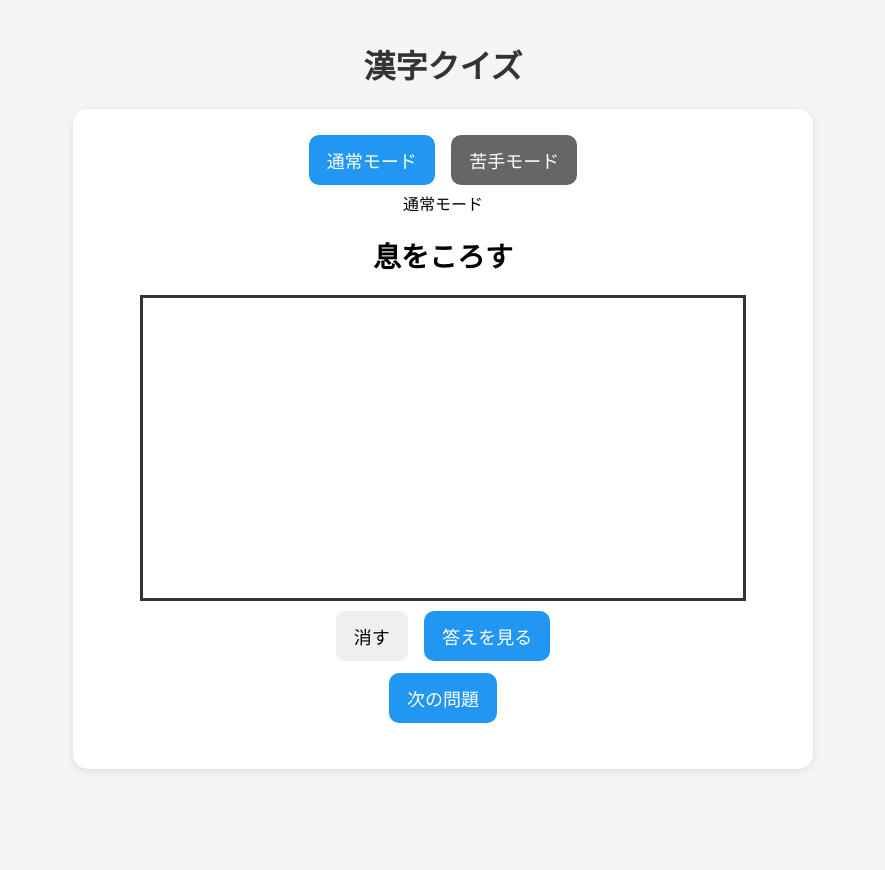
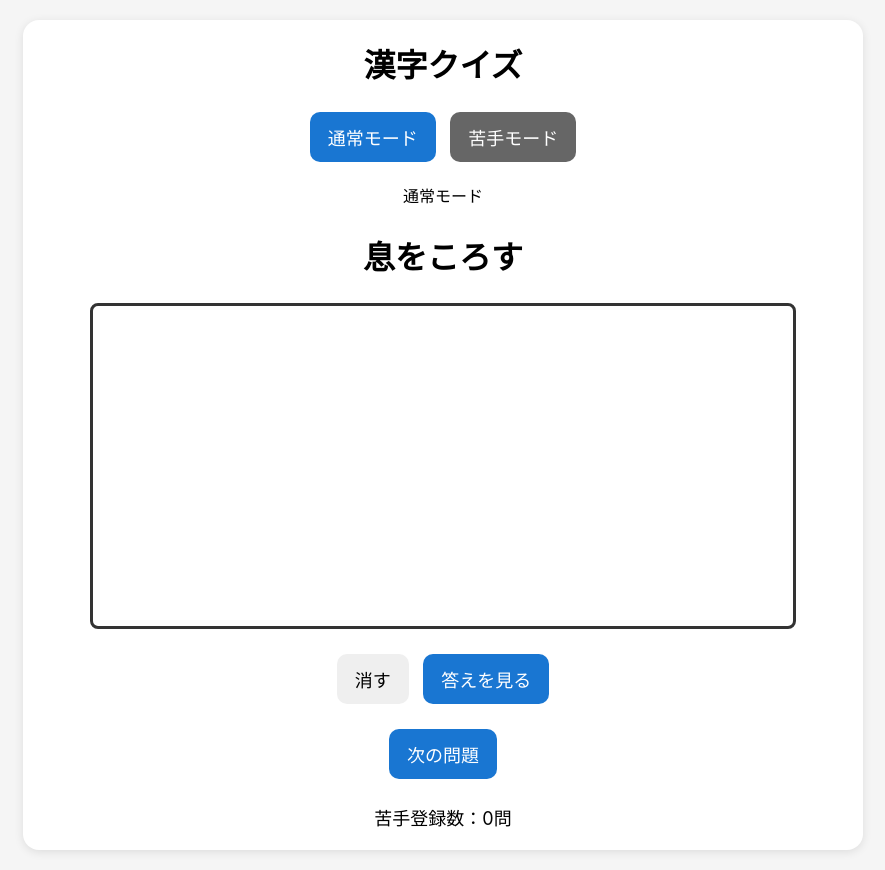
Before and after one commit to akihiro12211225-crypto/akihiro12211225-crypto, a plain HTML site: page index.html in a window 1280 px wide. Shown: the whole page, without its empty margins (197-1082 px from the left). Before the commit the page ends 800 px from the top, so only its background shows below. Drawn offline with Linux system fonts and the light colour scheme.

Commit message:
Add files via upload

```diff
--- a/index.html
+++ b/index.html
@@ -1,3 +1,4 @@
+
 <!DOCTYPE html>
 <html lang="ja">
 <head>
@@ -7,75 +8,78 @@
 
 <style>
 body{
-    font-family:-apple-system,sans-serif;
-    text-align:center;
+    font-family:-apple-system,BlinkMacSystemFont,sans-serif;
     background:#f5f5f5;
     margin:0;
     padding:20px;
+    text-align:center;
+}
+
+.card{
+    max-width:800px;
+    margin:auto;
+    background:white;
+    padding:20px;
+    border-radius:16px;
+    box-shadow:0 2px 10px rgba(0,0,0,.1);
 }
 
 h1{
-    color:#333;
-}
-
-.card{
-    background:white;
-    border-radius:15px;
-    padding:20px;
-    max-width:700px;
-    margin:auto;
-    box-shadow:0 2px 8px rgba(0,0,0,0.1);
+    margin-top:0;
 }
 
 #question{
-    font-size:28px;
+    font-size:32px;
     font-weight:bold;
-    margin:20px 0;
+    margin:25px 0;
 }
 
 #answer{
-    font-size:32px;
-    color:#1976d2;
-    margin:20px;
     display:none;
-}
-
-canvas{
-    border:3px solid #333;
-    background:white;
-    touch-action:none;
-    width:100%;
-    max-width:600px;
-    height:300px;
+    font-size:36px;
+    color:#1565c0;
+    margin:20px 0;
 }
 
 button{
     font-size:18px;
     padding:12px 18px;
-    margin:6px;
     border:none;
     border-radius:10px;
+    margin:5px;
     cursor:pointer;
 }
 
 .primary{
-    background:#2196f3;
+    background:#1976d2;
     color:white;
 }
 
 .good{
-    background:#4caf50;
+    background:#2e7d32;
     color:white;
 }
 
 .bad{
-    background:#f44336;
+    background:#c62828;
     color:white;
 }
 
-.secondary{
+.gray{
     background:#666;
     color:white;
+}
+
+#canvas{
+    width:100%;
+    max-width:700px;
+    height:320px;
+    border:3px solid #333;
+    background:#fff;
+    display:block;
+    margin:20px auto;
+    touch-action:none;
+    border-radius:8px;
 }
 
 #stats{
@@ -87,20 +91,20 @@ button{
 
 <body>
 
+<div class="card">
+
 <h1>漢字クイズ</h1>
-
-<div class="card">
 
 <div>
 <button class="primary" onclick="setMode('normal')">通常モード</button>
-<button class="secondary" onclick="setMode('weak')">苦手モード</button>
+<button class="gray" onclick="setMode('weak')">苦手モード</button>
 </div>
 
-<div id="modeLabel">通常モード</div>
+<p id="modeLabel">通常モード</p>
 
 <div id="question"></div>
 
-<canvas id="canvas" width="600" height="300"></canvas>
+<canvas id="canvas"></canvas>
 
 <div>
 <button onclick="clearCanvas()">消す</button>
@@ -114,7 +118,7 @@ button{
 <button class="bad" onclick="markWrong()">× 不正解</button>
 </div>
 
-<div>
+<div style="margin-top:15px;">
 <button class="primary" onclick="nextQuestion()">次の問題</button>
 </div>
 
@@ -147,69 +151,95 @@ answer:"同僚"
 }
 ];
 
+const STORAGE_KEY = "kanji_quiz_stats";
+
+let stats =
+JSON.parse(localStorage.getItem(STORAGE_KEY) || "{}");
+
 let current = null;
 let mode = "normal";
 
-const STORAGE_KEY = "kanji_stats";
-
-let stats = JSON.parse(localStorage.getItem(STORAGE_KEY) || "{}");
-
 function saveStats(){
-localStorage.setItem(STORAGE_KEY, JSON.stringify(stats));
+localStorage.setItem(
+STORAGE_KEY,
+JSON.stringify(stats)
+);
 }
 
-function setMode(m){
-mode = m;
-document.getElementById("modeLabel").innerText =
-m==="normal" ? "通常モード" : "苦手モード";
+function setMode(newMode){
+
+mode = newMode;
+
+document.getElementById("modeLabel").textContent =
+mode === "normal"
+? "通常モード"
+: "苦手モード";
+
 nextQuestion();
 }
 
-function getQuestionPool(){
+function getPool(){
 
-if(mode==="normal"){
+if(mode === "normal"){
 return questions;
 }
 
-const weak = questions.filter(q=>{
-const wrong = stats[q.question]?.wrong || 0;
+const weakQuestions =
+questions.filter(q => {
+
+const wrong =
+stats[q.question]?.wrong || 0;
+
 return wrong > 0;
 });
 
-return weak.length ? weak : questions;
+return weakQuestions.length
+? weakQuestions
+: questions;
 }
 
 function nextQuestion(){
 
-const pool = getQuestionPool();
+const pool = getPool();
 
-current = pool[Math.floor(Math.random()*pool.length)];
+current =
+pool[Math.floor(Math.random() * pool.length)];
 
-document.getElementById("question").innerText =
+document.getElementById("question").textContent =
 current.question;
 
-document.getElementById("answer").style.display="none";
-document.getElementById("judgeButtons").style.display="none";
+document.getElementById("answer").style.display =
+"none";
+
+document.getElementById("judgeButtons").style.display =
+"none";
 
 clearCanvas();
+
 updateStats();
 }
 
 function showAnswer(){
-document.getElementById("answer").innerText =
+
+document.getElementById("answer").textContent =
 current.answer;
 
-document.getElementById("answer").style.display="block";
-document.getElementById("judgeButtons").style.display="block";
+document.getElementById("answer").style.display =
+"block";
+
+document.getElementById("judgeButtons").style.display =
+"block";
 }
 
 function markCorrect(){
 
 if(!stats[current.question]){
-stats[current.question] = {correct:0, wrong:0};
+stats[current.question] =
+{correct:0, wrong:0};
 }
 
 stats[current.question].correct++;
+
 saveStats();
 
 nextQuestion();
@@ -218,10 +248,12 @@ nextQuestion();
 function markWrong(){
 
 if(!stats[current.question]){
-stats[current.question] = {correct:0, wrong:0};
+stats[current.question] =
+{correct:0, wrong:0};
 }
 
 stats[current.question].wrong++;
+
 saveStats();
 
 nextQuestion();
@@ -229,38 +261,50 @@ nextQuestion();
 
 function updateStats(){
 
-let totalWrong = 0;
+const weakCount =
+Object.keys(stats)
+.filter(k => stats[k].wrong > 0)
+.length;
 
-for(const k in stats){
-totalWrong += stats[k].wrong;
+document.getElementById("stats").innerHTML =
+"苦手登録数：" + weakCount + "問";
 }
 
-document.getElementById("stats").innerHTML =
-`苦手登録数：${Object.keys(stats).filter(
-k => stats[k].wrong > 0
-).length}問`;
-}
+const canvas =
+document.getElementById("canvas");
 
-nextQuestion();
+const ctx =
+canvas.getContext("2d");
 
-const canvas = document.getElementById("canvas");
-const ctx = canvas.getContext("2d");
+function resizeCanvas(){
+
+const rect =
+canvas.getBoundingClientRect();
+
+canvas.width =
+rect.width;
+
+canvas.height =
+rect.height;
 
 ctx.lineWidth = 5;
 ctx.lineCap = "round";
+ctx.lineJoin = "round";
+}
+
+resizeCanvas();
+
+window.addEventListener(
+"resize",
+resizeCanvas
+);
 
 let drawing = false;
 
 function getPos(e){
 
-const rect = canvas.getBoundingClientRect();
-
-if(e.touches){
-return {
-x:e.touches[0].clientX - rect.left,
-y:e.touches[0].clientY - rect.top
-};
-}
+const rect =
+canvas.getBoundingClientRect();
 
 return {
 x:e.clientX - rect.left,
@@ -268,40 +312,66 @@ y:e.clientY - rect.top
 };
 }
 
-function startDraw(e){
+canvas.addEventListener(
+"pointerdown",
+(e)=>{
+
 drawing = true;
+
 const pos = getPos(e);
+
 ctx.beginPath();
 ctx.moveTo(pos.x,pos.y);
+
+e.preventDefault();
 }
+);
 
-function draw(e){
+canvas.addEventListener(
+"pointermove",
+(e)=>{
 
 if(!drawing) return;
-
-e.preventDefault();
 
 const pos = getPos(e);
 
 ctx.lineTo(pos.x,pos.y);
 ctx.stroke();
+
+e.preventDefault();
 }
+);
 
-function stopDraw(){
+function stopDrawing(){
 drawing = false;
 }
 
-canvas.addEventListener("mousedown",startDraw);
-canvas.addEventListener("mousemove",draw);
-canvas.addEventListener("mouseup",stopDraw);
+canvas.addEventListener(
+"pointerup",
+stopDrawing
+);
 
-canvas.addEventListener("touchstart",startDraw);
-canvas.addEventListener("touchmove",draw);
-canvas.addEventListener("touchend",stopDraw);
+canvas.addEventListener(
+"pointerleave",
+stopDrawing
+);
+
+canvas.addEventListener(
+"pointercancel",
+stopDrawing
+);
 
 function clearCanvas(){
-ctx.clearRect(0,0,canvas.width,canvas.height);
+
+ctx.clearRect(
+0,
+0,
+canvas.width,
+canvas.height
+);
 }
+
+nextQuestion();
 
 </script>
 
```
